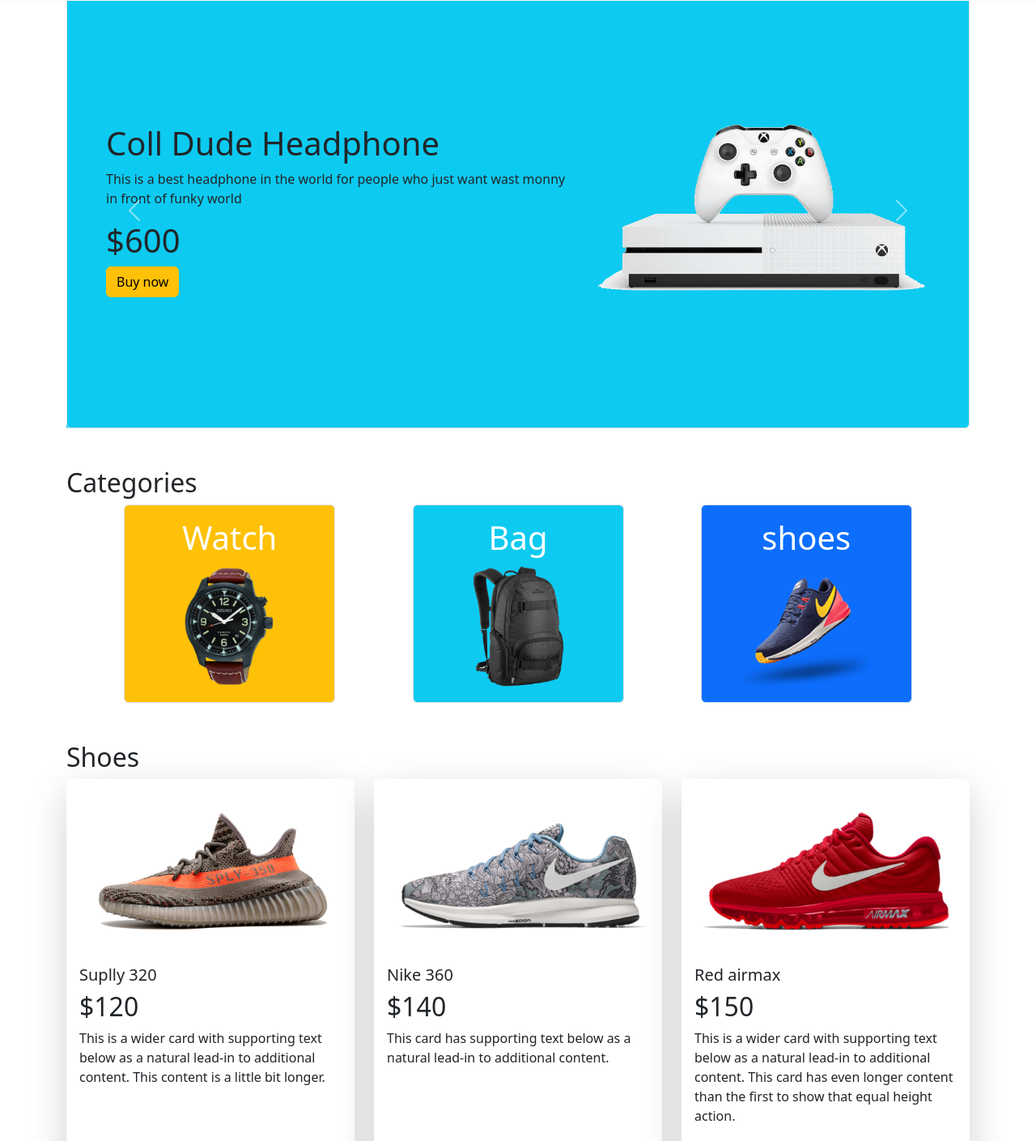
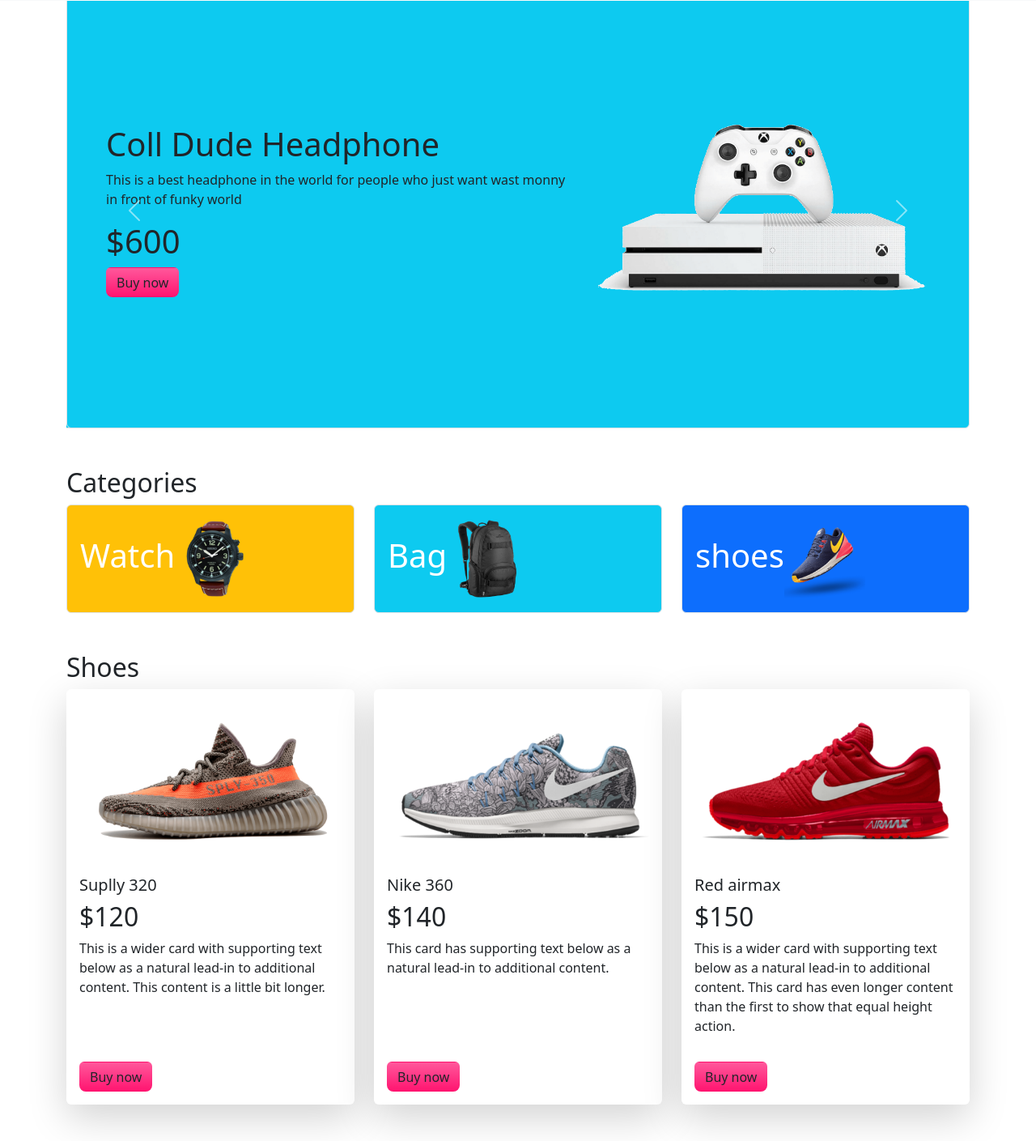
Before and after one commit to Farukhossain5/panda-ecommerce, a plain HTML site: page index.html in a window 1280 px wide. Shown: the part 56-1465 px from the top of the page at 81% size. Drawn offline with nearby package versions, Linux system fonts and the light colour scheme.

Commit message:
costom css added

```diff
--- a/index.html
+++ b/index.html
@@ -5,6 +5,7 @@
     <meta name="viewport" content="width=device-width, initial-scale=1">
     <title>Bootstrap demo</title>
     <link href="https://cdn.jsdelivr.net/npm/bootstrap@5.2.0/dist/css/bootstrap.min.css" rel="stylesheet" integrity="sha384-gH2yIJqKdNHPEq0n4Mqa/HGKIhSkIHeL5AyhkYV8i59U5AR6csBvApHHNl/vI1Bx" crossorigin="anonymous">
+    <link rel="stylesheet" href="styles/style.css">
   </head>
   <body>
   <header class="container">
@@ -40,7 +41,7 @@
       <section class="mt-5">
       <div id="carouselExampleControls" class="carousel slide" data-bs-ride="carousel">
         <div class="carousel-inner">
-          <div class="carousel-item active bg-info p-5 border rounded" id="home">
+          <div class="carousel-item active  bg-info p-5 border rounded" id="home">
            <div class="row">
             <div class="col-lg-7 d-flex align-items-center">
              <div>
@@ -49,7 +50,7 @@
                 This is a best headphone in the world for people who just want wast monny in front of funky world
               </p>
               <h1>$430</h1>
-              <button class="btn btn-warning">Buy now</button>
+              <button class="btn panda-btn-buy-now">Buy now</button>
              </div>
             </div>
             <div class="col-lg-5">
@@ -57,7 +58,7 @@
             </div>
            </div>
           </div>
-          <div class="carousel-item active bg-info p-5 border rounded">
+          <div class="carousel-item active  bg-info p-5 border rounded">
            <div class="row">
             <div class="col-lg-7 d-flex align-items-center">
              <div>
@@ -66,7 +67,7 @@
                 This is a best headphone in the world for people who just want wast monny in front of funky world
               </p>
               <h1>$1200</h1>
-              <button class="btn btn-warning">Buy now</button>
+              <button class="btn panda-btn-buy-now">Buy now</button>
              </div>
             </div>
             <div class="col-lg-5">
@@ -74,7 +75,7 @@
             </div>
            </div>
           </div>
-          <div class="carousel-item active bg-info p-5 border rounded">
+          <div class="carousel-item active  bg-info p-5 border rounded">
            <div class="row">
             <div class="col-lg-7 d-flex align-items-center">
              <div>
@@ -83,7 +84,7 @@
                 This is a best headphone in the world for people who just want wast monny in front of funky world
               </p>
               <h1>$600</h1>
-              <button class="btn btn-warning">Buy now</button>
+              <button class="btn panda-btn-buy-now">Buy now</button>
              </div>
             </div>
             <div class="col-lg-5">
@@ -109,21 +110,21 @@
       <section class="container my-5">
         <h2>Categories</h2>
         <div class="text-center">
-          <div class="row g-4 d-flex justify-content-evenly align-items-center">
-            <div class="col-lg-3 col-md-2 col-sm-12">
-              <div class="p-3 border bg-warning border rounded">
+          <div class="row g-4 categories">
+            <div class="col-lg-4 col-md-6 col-sm-12">
+              <div class="p-3 border bg-warning border rounded d-flex align-items-center">
                 <h1 class="text-white">Watch</h1>
                 <img src="images/categories/watch.png" alt="">
               </div>
             </div>
-            <div class="col-lg-3 col-md-2 col-sm-12">
-              <div class="p-3 border bg-info border rounded">
+            <div class="col-lg-4 col-md-6 col-sm-12">
+              <div class="p-3 border  bg-info border rounded d-flex align-items-center">
                 <h1 class="text-white">Bag</h1>
                 <img src="images/categories/bag.png"  alt="">
               </div>
             </div>
-            <div class="col-lg-3 col-md-2 col-sm-12">
-              <div class="p-3 border bg-primary border rounded">
+            <div class="col-lg-4 col-md-6 col-sm-12">
+              <div class="p-3 border bg-primary border rounded d-flex align-items-center">
                 <h1 class="text-white">shoes</h1>
                 <img src="images/categories/shoes.png" alt="">
               </div>
@@ -145,7 +146,7 @@
                 <p class="card-text">This is a wider card with supporting text below as a natural lead-in to additional content. This content is a little bit longer.</p>
               </div>
               <div class="m-3">
-                <div class="btn btn-warning">Buy now</div>
+                <div class="btn panda-btn-buy-now">Buy now</div>
               </div>
             </div>
           </div>
@@ -158,7 +159,7 @@
                 <p class="card-text">This card has supporting text below as a natural lead-in to additional content.</p>
               </div>
               <div class="m-3">
-                <div class="btn btn-warning">Buy now</div>
+                <div class="btn panda-btn-buy-now">Buy now</div>
               </div>
             </div>
           </div>
@@ -171,7 +172,7 @@
                 <p class="card-text">This is a wider card with supporting text below as a natural lead-in to additional content. This card has even longer content than the first to show that equal height action.</p>
               </div>
               <div class="m-3">
-                <div class="btn btn-warning">Buy now</div>
+                <div class="btn panda-btn-buy-now">Buy now</div>
               </div>
             </div>
           </div>
@@ -191,7 +192,7 @@
                 <p class="card-text">This is a wider card with supporting text below as a natural lead-in to additional content. This content is a little bit longer.</p>
               </div>
               <div class="m-3">
-                <div class="btn btn-warning">Buy now</div>
+                <div class="btn panda-btn-buy-now">Buy now</div>
               </div>
             </div>
           </div>
@@ -204,7 +205,7 @@
                 <p class="card-text">This card has supporting text below as a natural lead-in to additional content.</p>
               </div>
               <div class="m-3">
-                <div class="btn btn-warning">Buy now</div>
+                <div class="btn panda-btn-buy-now">Buy now</div>
               </div>
             </div>
           </div>
@@ -217,7 +218,7 @@
                 <p class="card-text">This is a wider card with supporting text below as a natural lead-in to additional content. This card has even longer content than the first to show that equal height action.</p>
               </div>
               <div class="m-3">
-                <div class="btn btn-warning">Buy now</div>
+                <div class="btn panda-btn-buy-now">Buy now</div>
               </div>
             </div>
           </div>
@@ -225,7 +226,7 @@
       </section>
       <!-- Bagpack section end -->
       <!-- Subscribe section start -->
-      <section style="height:300px ;" class="container rounded-3 bg-info d-flex justify-content-center align-items-center mb-5">
+      <section style="height:300px ;" class="container rounded-3  bg-info d-flex justify-content-center align-items-center mb-5">
        <div>
         <h3>LET'S STAY IN TOUCH</h3>
         <P>Get update on sale, speacial and more</P>
@@ -233,7 +234,7 @@
           <div class="mb-1">
             <input type="email" class="form-control" id="exampleInputEmail1" aria-describedby="emailHelp">
           </div>
-          <button type="submit" class="btn btn-primary" id="subscribe">Submit</button>
+          <button type="submit" class="btn panda-btn-buy-now" id="subscribe">Submit</button>
         </form>
        </div>
       </section>
--- a/styles/style.css
+++ b/styles/style.css
@@ -0,0 +1,14 @@
+.panda-bg-info{
+    background-color:#fceae8;
+}
+.categories img{
+    width: 100px;
+}
+.panda-btn-buy-now{
+background-color: rgb(240, 240, 240);
+background-image: linear-gradient(rgb(255, 88, 155) 0%, rgb(255, 19, 111) 100%);
+border-bottom-color: rgb(255, 255, 255);
+border-bottom-left-radius: 8px;
+border-bottom-right-radius:8px;
+border-bottom-style: none;
+}
```
